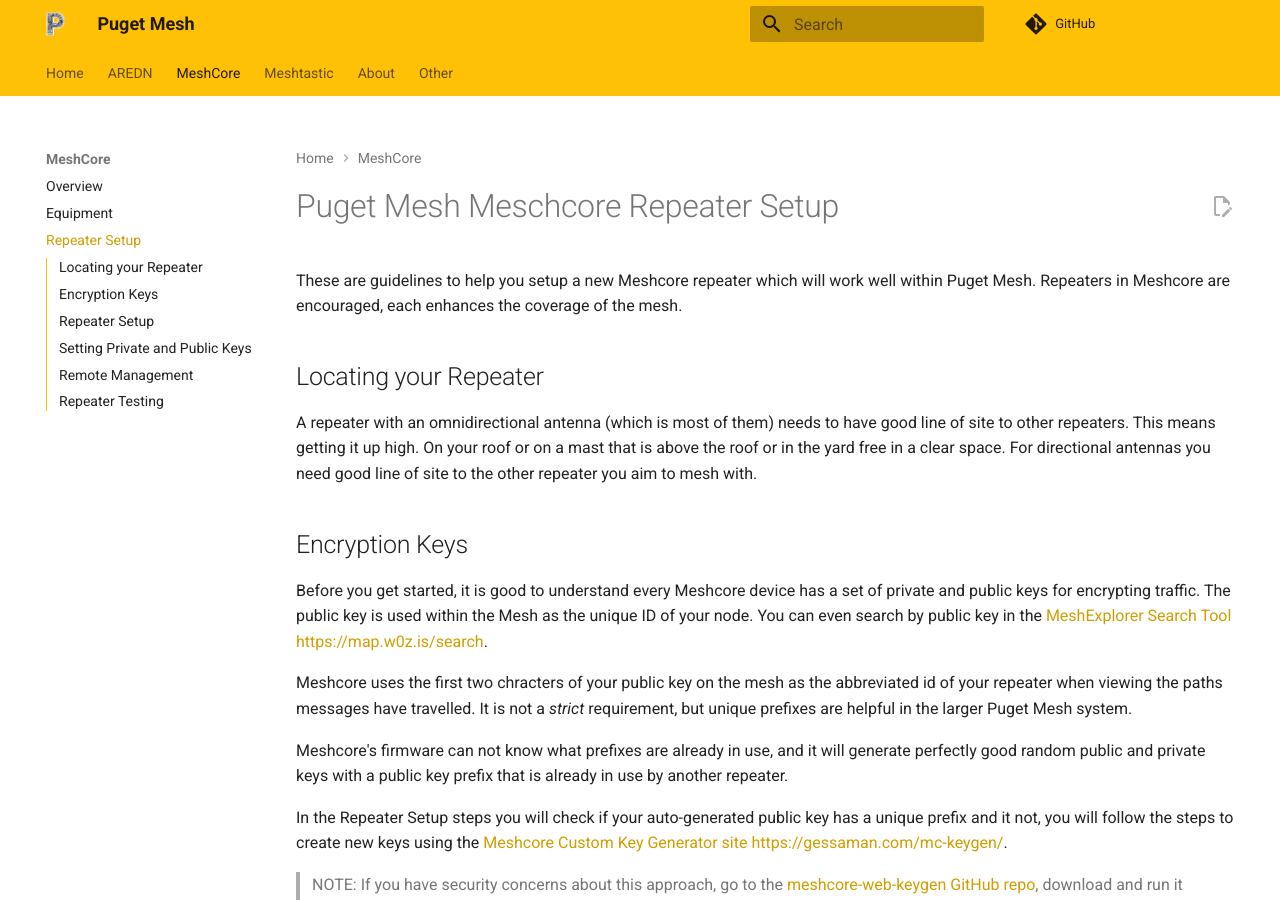
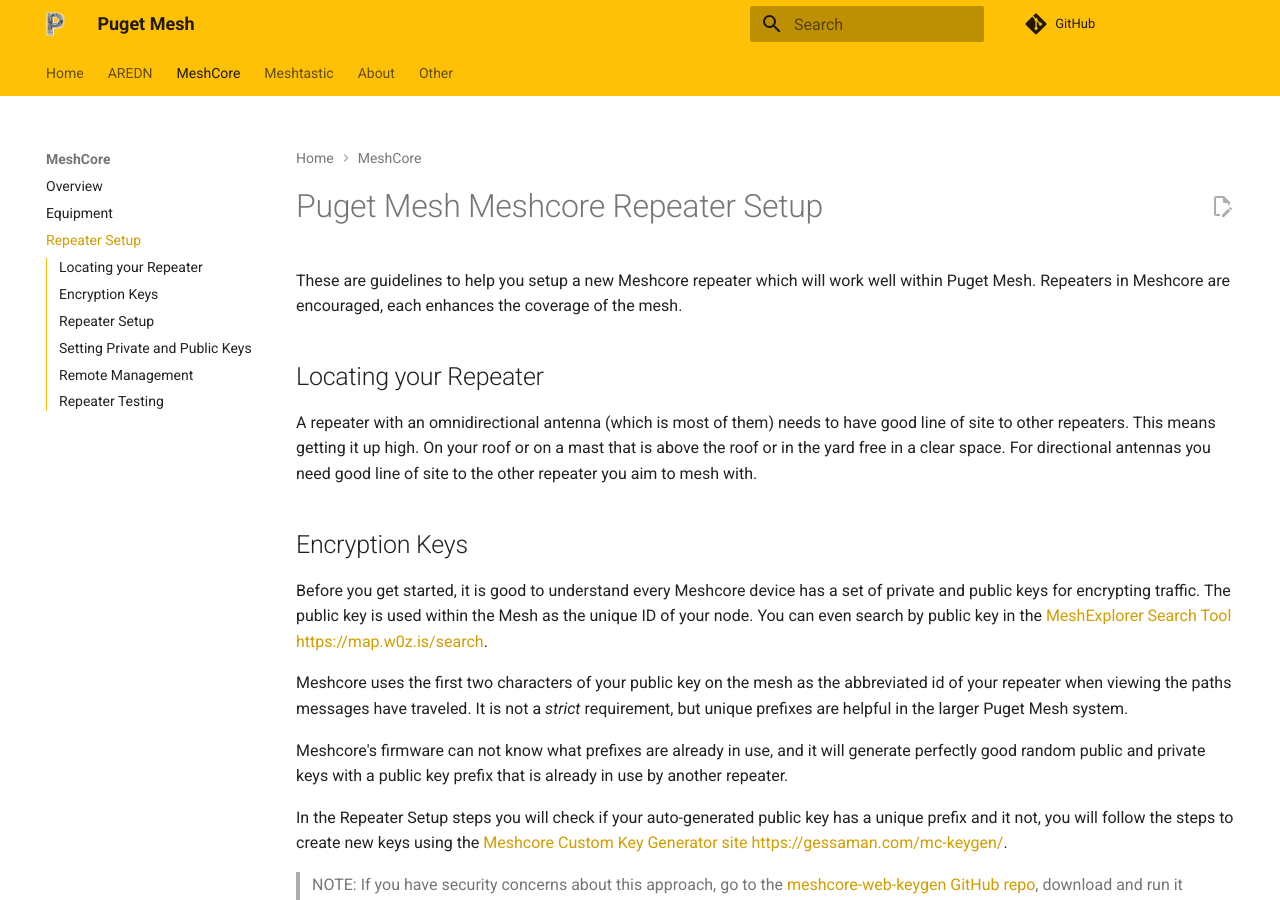
Before and after one commit to pugetmesh/pugetmesh.github.io, an MkDocs documentation site: the page built from docs/meshcore/repeater_setup.md, in a window 1280 px wide and 900 px high. Built offline with MkDocs 1.6.1 and Material for MkDocs 9.7.7, drawn with Linux system fonts in a browser that asks for light colours; comment, search, counter and statistics services are not loaded; some of the changed lines change nothing that is shown; some of the changed text lies outside the part shown.

Commit message:
layout tweaks

```diff
--- a/docs/meshcore/repeater_setup.md
+++ b/docs/meshcore/repeater_setup.md
@@ -1,4 +1,4 @@
-# Puget Mesh Meschcore Repeater Setup
+# Puget Mesh Meshcore Repeater Setup
 
 These are guidelines to help you setup a new Meshcore repeater which will work well within Puget Mesh. Repeaters in Meshcore are encouraged, each enhances the coverage of the mesh.
 
@@ -10,7 +10,7 @@
 
 Before you get started, it is good to understand every Meshcore device has a set of private and public keys for encrypting traffic.  The public key is used within the Mesh as the unique ID of your node. You can even search by public key in the [MeshExplorer Search Tool https://map.w0z.is/search](https://map.w0z.is/search).
 
-Meshcore uses the first two chracters of your public key on the mesh as the abbreviated id of your repeater when viewing the paths messages have travelled. It is not a _strict_ requirement, but unique prefixes are helpful in the larger Puget Mesh system.
+Meshcore uses the first two characters of your public key on the mesh as the abbreviated id of your repeater when viewing the paths messages have traveled. It is not a _strict_ requirement, but unique prefixes are helpful in the larger Puget Mesh system.
 
 Meshcore's firmware can not know what prefixes are already in use, and it will generate perfectly good random public and private keys with a public key prefix that is already in use by another repeater.
 
@@ -57,10 +57,10 @@
 
 1. Go to Contact
 2. In the menu, select Add Contact and fill in the form:
-  - Contact Type: Repeater
-  - Name: Your Repeater Name
-  - Public Key: The public key you generated earlier.
-  - Save the contact (check mark)
+    **Contact Type**: Repeater
+    **Name**: Your Repeater Name
+    **Public Key**: The public key you generated earlier
+3. Save the contact (check mark)
 4. Open the contact in the list
 5. Select Remote Management (and wait the seconds..)
 6. Put in your admin password and Login
```
